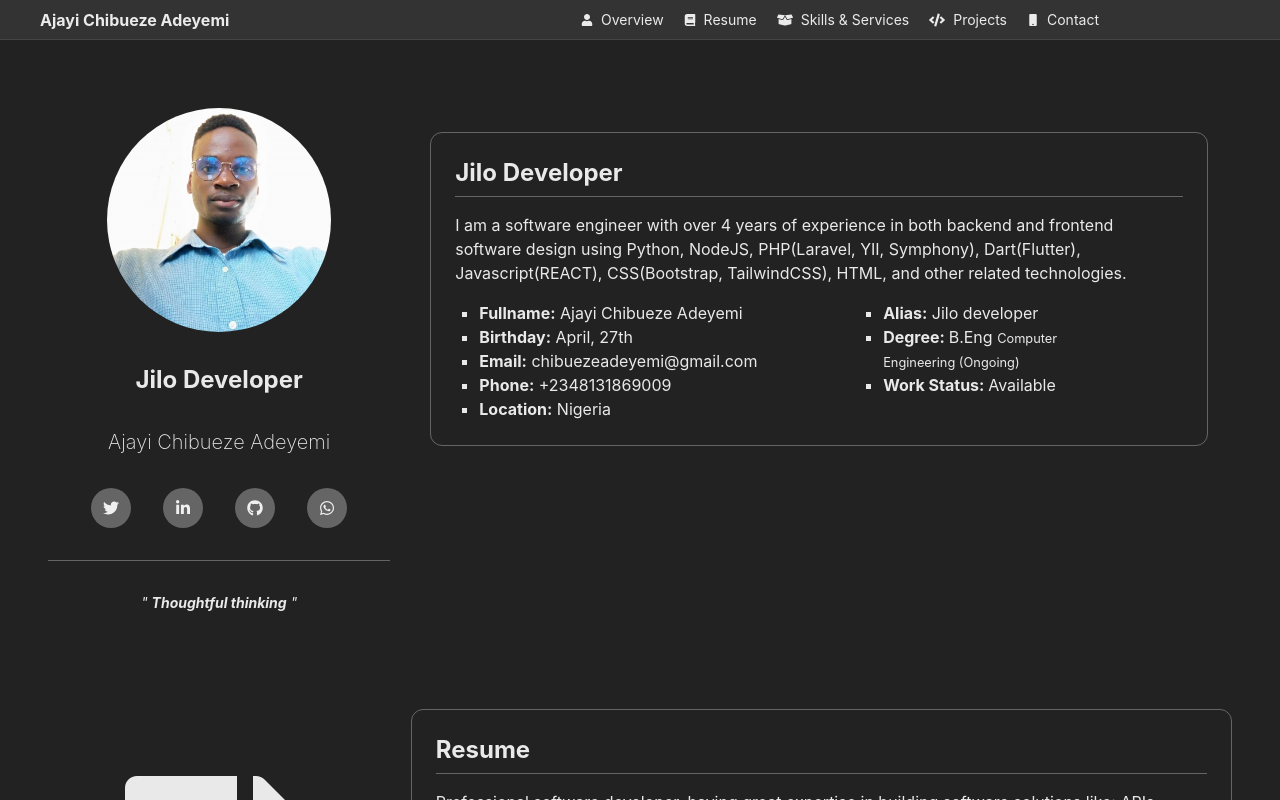
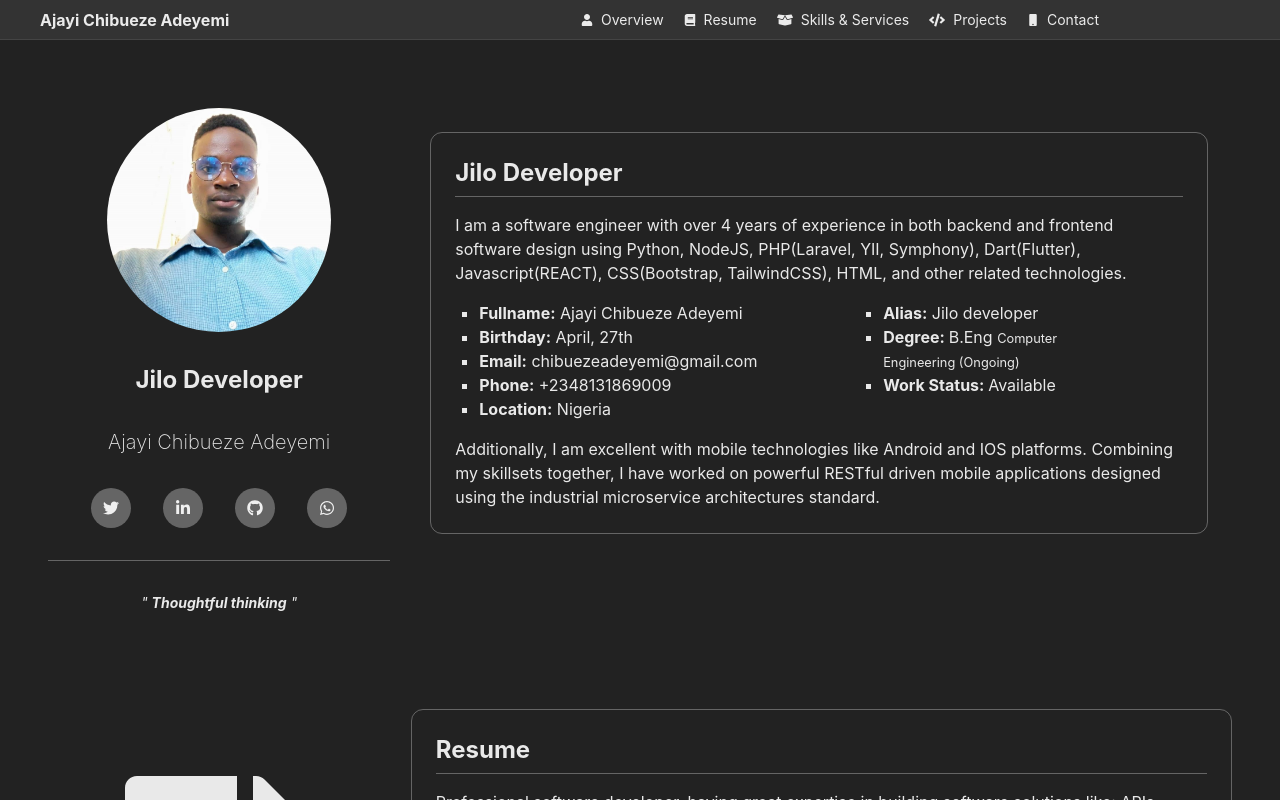
Before and after one commit to Chibueze-Adeyemi-Ajayi/REACT_portfolio, a React (Create React App) app: page / in a window 1280 px wide. Shown: the top 800 px of the page. Built offline with nearby package versions, Linux system fonts and the light colour scheme.

Commit message:
My portfolio

```diff
--- a/src/components/overview.js
+++ b/src/components/overview.js
@@ -55,6 +55,10 @@ const Overview = () => {
                             <li><b>Work Status: </b>Available</li>
                         </div>
                     </ul>
+                    <font className="text-white/90">
+                        Additionally, I am excellent with mobile technologies like Android and IOS platforms. Combining my skillsets together,
+                        I have worked on powerful RESTful driven mobile applications designed using the industrial microservice architectures standard.
+                    </font>
                 </div>
             </section>
         </section>
```
